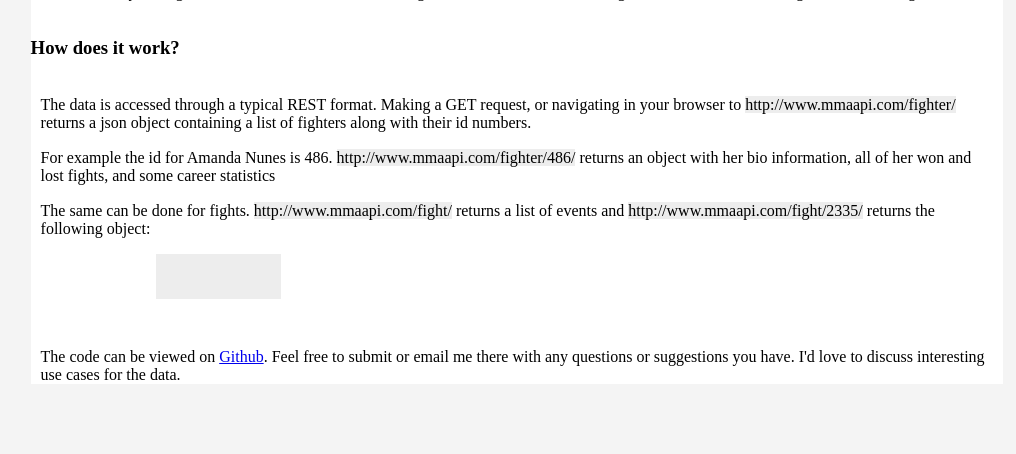
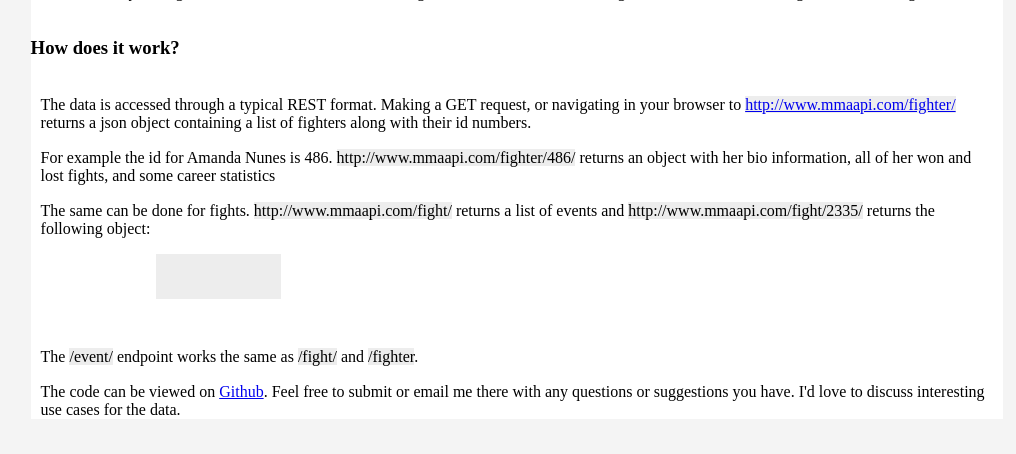
Before and after one commit to fight-api/ufc-fight-api, a Django app: template fights/templates/fights/intro_api.html in a window 1280 px wide. Shown: the part 306-760 px from the top of the page, without its empty margins (123-1139 px from the left). Run offline with Django 3.2, Linux system fonts and the light colour scheme; the template is opened without the code that fills it, so the values that code supplies are empty; parts of the project's set-up code (start-up, migrations or seed data) failed here and were passed over.

Commit message:
Add event to intro page

```diff
--- a/fights/templates/fights/intro_api.html
+++ b/fights/templates/fights/intro_api.html
@@ -33,7 +33,8 @@
         <p>
             The data is accessed through a typical REST format.
             Making a GET request, or navigating in your browser to
-            <span class="codeBox">http://www.mmaapi.com/fighter/</span> returns a json object
+            <a href="http://www.mmaapi.com/fighter/"><span class="codeBox">http://www.mmaapi.com/fighter/</span> </a>
+            returns a json object
             containing a list of fighters along with their id numbers.
         </p>
         <p>
@@ -54,6 +55,12 @@
             </pre>
                 </span>
         </p>
+
+        <p>
+            The <span class="codeBox">/event/</span> endpoint works the same
+            as <span class="codeBox">/fight/</span> and <span class="codeBox">/fighter</span>.
+        </p>
+
         <p>
             The code can be viewed on <a href="https://github.com/fight-api">Github</a>.
             Feel free to submit or email me there with any questions or suggestions you have.
```
